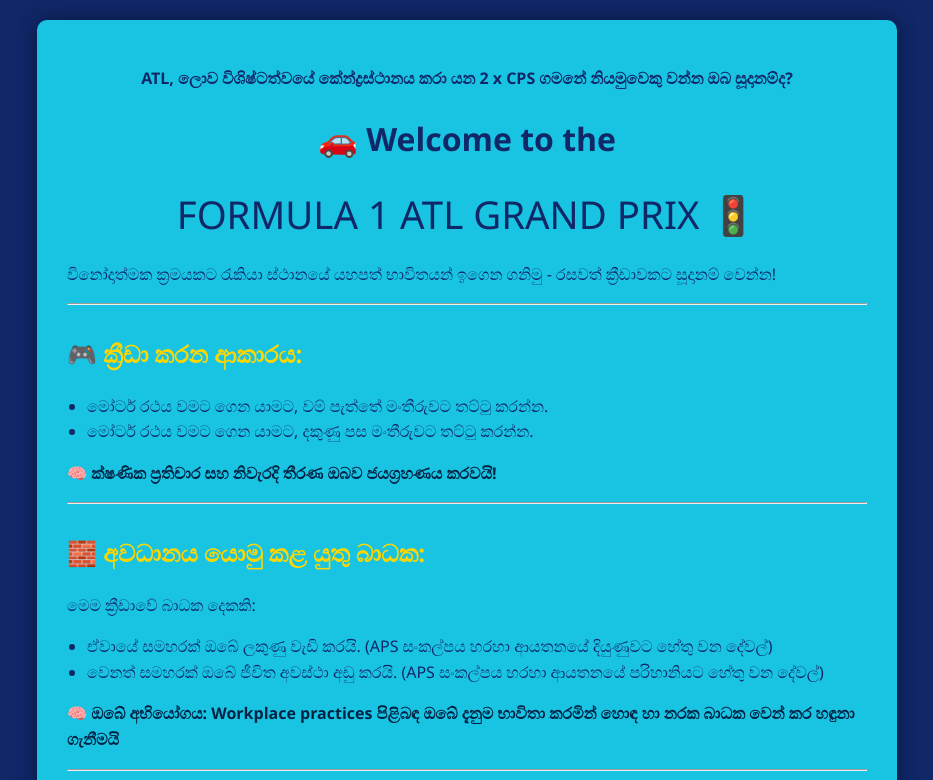
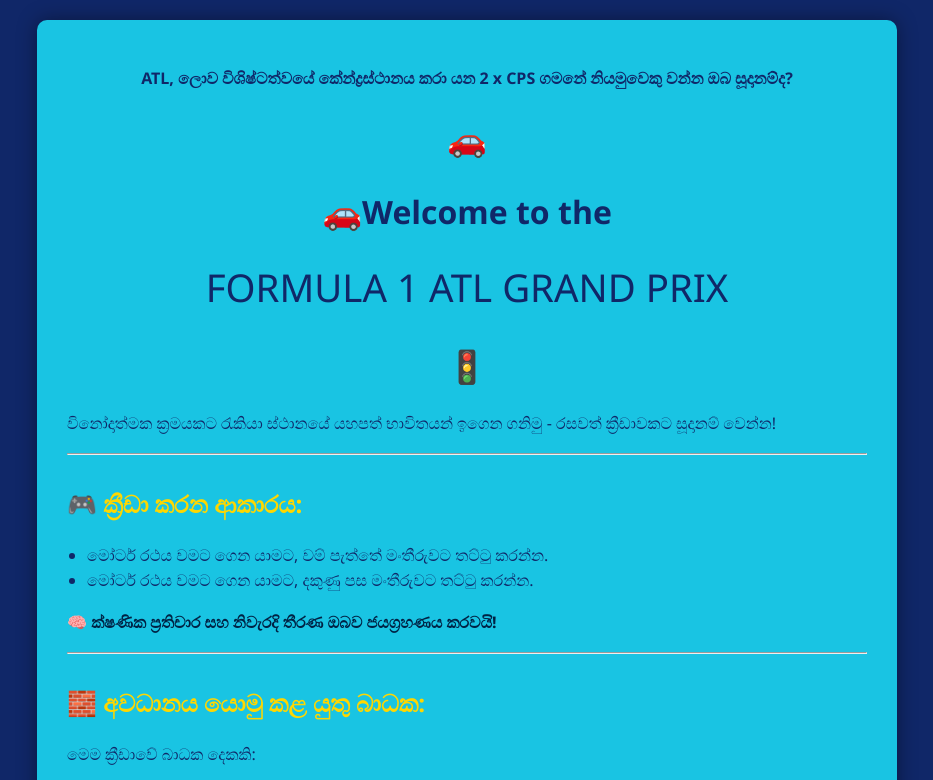
Before and after one commit to APS-GAMES/CarGameInstructions, a plain HTML site: page Instructions/sinhala.html in a window 1280 px wide. Shown: the top 780 px of the page, without its empty margins (173-1106 px from the left). Drawn offline with Linux system fonts and the light colour scheme.

Commit message:
Update sinhala.html

```diff
--- a/Instructions/sinhala.html
+++ b/Instructions/sinhala.html
@@ -116,8 +116,10 @@
     <h3>ATL, ලොව විශිෂ්ටත්වයේ කේන්ද්‍රස්ථානය කරා යන 2 x CPS ගමනේ නියමුවෙකු වන්න ඔබ සූදානම්ද?</h3>
 
     <!-- 🔹 Increased size and color of the GRAND PRIX heading -->
-    <h1>🚗 Welcome to the</h1>
-    <div class="grand-prix-title">FORMULA 1 ATL GRAND PRIX 🚦</div>
+    <h1>🚗</h1>
+    <h1>🚗Welcome to the</h1>
+    <div class="grand-prix-title">FORMULA 1 ATL GRAND PRIX</div>
+    <h1>🚦</h1>
 
     <p>විනෝදාත්මක ක්‍රමයකට රැකියා ස්ථානයේ යහපත් භාවිතයන් ඉගෙන ගනිමු - රසවත් ක්‍රීඩාවකට සූදානම් වෙන්න!</p>
 
```
